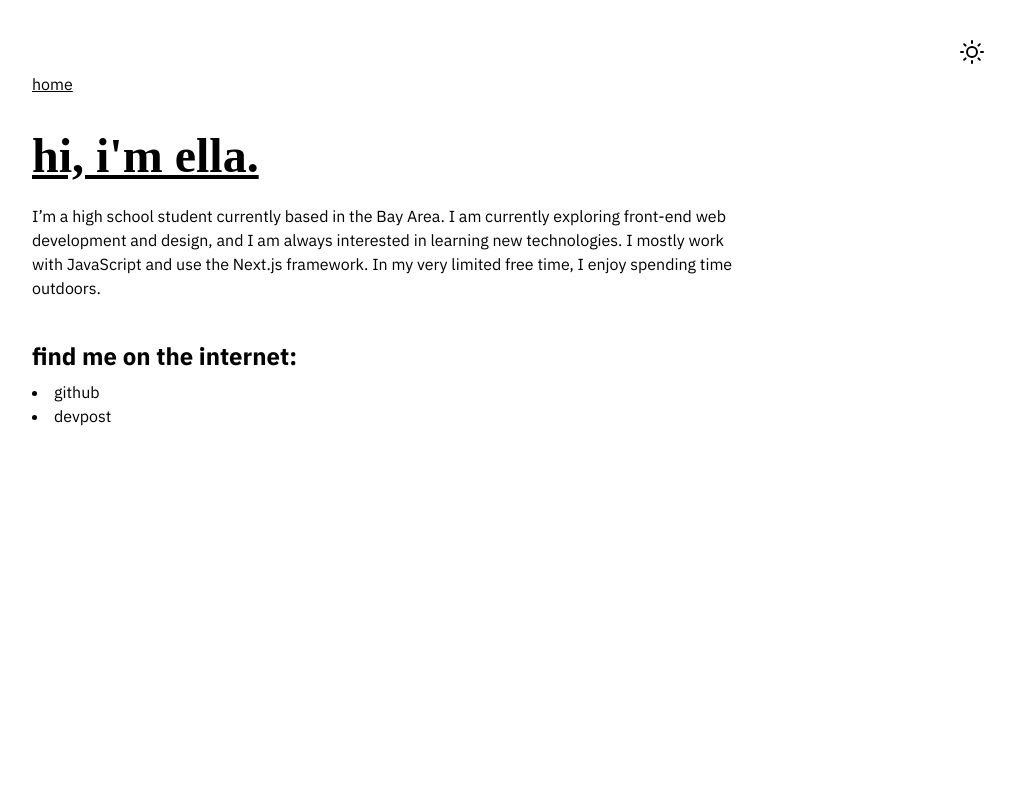
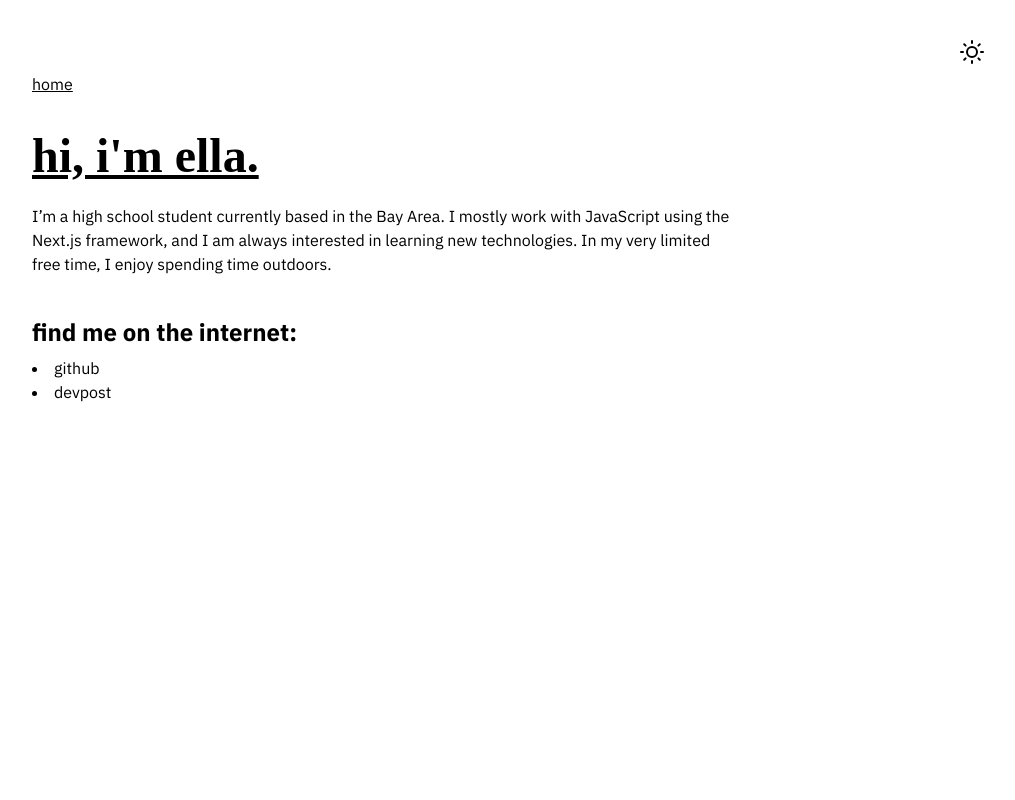
Before and after one commit to exu3/site, a Next.js app: page / in a window 1280 px wide. Shown: the top 800 px of the page, without its empty margins (256-1271 px from the left). Built offline with nearby package versions, Linux system fonts and the light colour scheme; a web font is replaced by a local one.

Commit message:
Update index.tsx

```diff
--- a/pages/index.tsx
+++ b/pages/index.tsx
@@ -14,10 +14,9 @@ export default function Home(): JSX.Element {
       <Layout heading="hi, i'm ella.">
         <section>
           <p className="font-sans">
-            I’m a high school student currently based in the Bay Area. I am
-            currently exploring front-end web development and design, and I am
-            always interested in learning new technologies. I mostly work with
-            JavaScript and use the Next.js framework. In my very limited free
+            I’m a high school student currently based in the Bay Area. I
+            mostly work with JavaScript using the Next.js framework, and I am
+            always interested in learning new technologies. In my very limited free
             time, I enjoy spending time outdoors.
           </p>
         </section>
```
